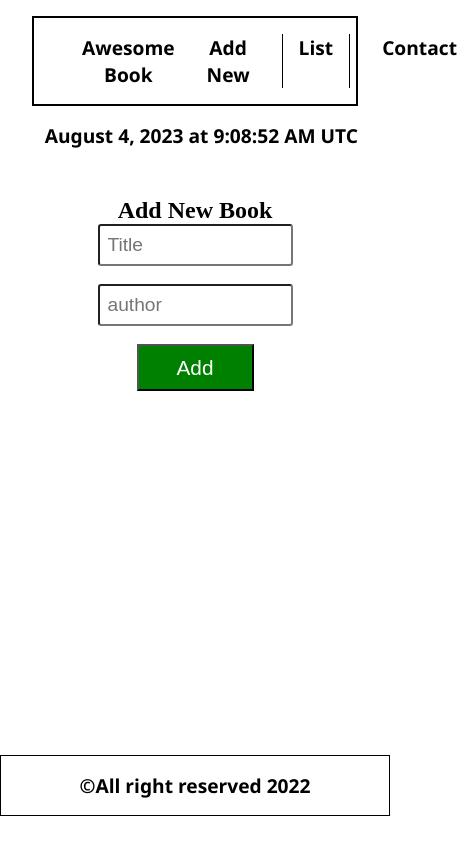
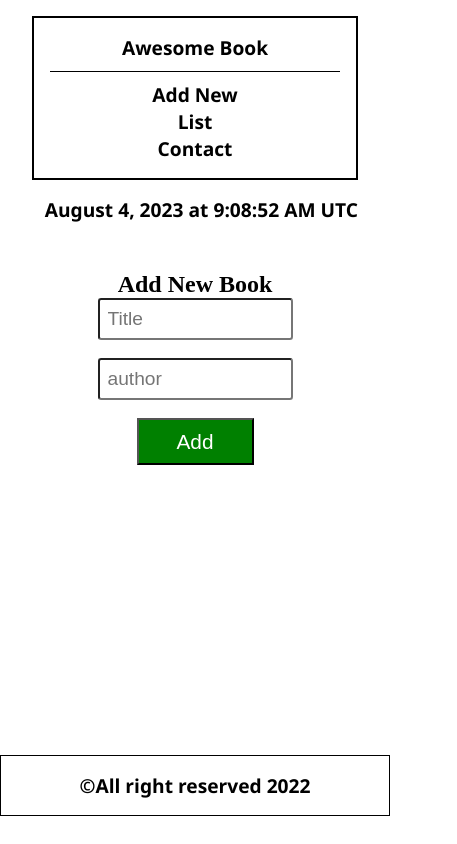
Before and after one commit to c00p75/Awesome-books-with-ES6, a website with bundled scripts: page index.html in a window 390 px wide. Shown: the whole page, 457 px wide, since content can reach past the window. Built offline with nearby package versions, Linux system fonts and the light colour scheme.

Commit message:
Make navbar responsive

```diff
--- a/index.css
+++ b/index.css
@@ -6,6 +6,7 @@
 
 main {
   text-align: center;
+  min-height: 500px;
   height: 87.5vh;
 }
 
@@ -153,3 +154,22 @@ form input[type='submit'] {
   font-size: 1.1rem;
   font-weight: bolder;
 }
+
+@media (max-width: 768px) {
+  nav,
+  nav ul {
+    flex-direction: column;
+  }
+
+  nav ul li {
+    border: none !important;
+    margin: 0;
+  }
+
+  nav .logo {
+    padding: 0;
+    padding-bottom: 0.5em;
+    margin-bottom: 0.5em;
+    border-bottom: 1px solid black;
+  }
+}
```
